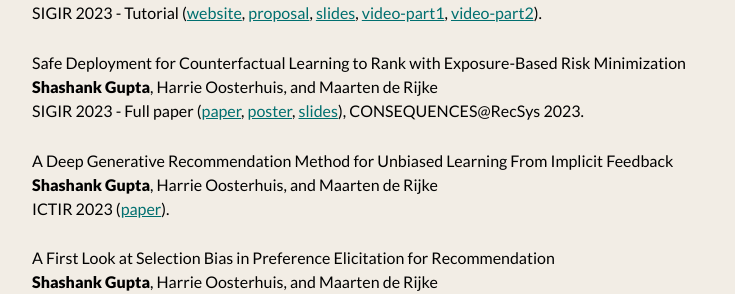
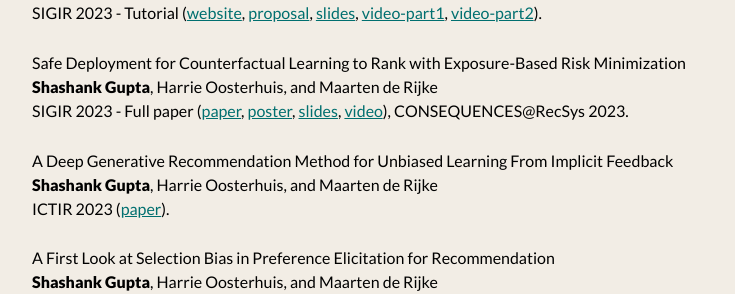
Before and after one commit to shashankg7/shashankg7.github.io, a Jekyll site: the page built from publications.md, in a window 1280 px wide and 900 px high. Shown: the part 458-752 px from the top of the window, without its empty margins (272-1007 px from the left). Built offline with Jekyll 4.4.1, drawn with Linux system fonts in a browser that asks for light colours; nearby versions of some CDN libraries.

Commit message:
Update publications.md

```diff
--- a/publications.md
+++ b/publications.md
@@ -24,7 +24,7 @@
 
 Safe Deployment for Counterfactual Learning to Rank with Exposure-Based Risk Minimization <br>
 <b>Shashank Gupta</b>, Harrie Oosterhuis, and Maarten de Rijke <br>
-SIGIR 2023 - Full paper ([paper](https://drive.google.com/file/d/1GL285QRF44r-G4la0OaIl6IZs73w5aop/view), [poster](https://drive.google.com/file/d/1xhzLB68AzyG-PZcTdxOkyRnIhiVAQhyw/view?usp=sharing), [slides](https://docs.google.com/presentation/d/e/2PACX-1vQ-IJ3hAGjFYJN2qy6HIw5nTOjBlCwfAd-NfR68oqjIl62BRoAsPcb2bVL7U4LvJhISR7fhxp2Squwx/pub?start=false&loop=false&delayms=60000)), CONSEQUENCES@RecSys 2023.
+SIGIR 2023 - Full paper ([paper](https://drive.google.com/file/d/1GL285QRF44r-G4la0OaIl6IZs73w5aop/view), [poster](https://drive.google.com/file/d/1xhzLB68AzyG-PZcTdxOkyRnIhiVAQhyw/view?usp=sharing), [slides](https://docs.google.com/presentation/d/e/2PACX-1vQ-IJ3hAGjFYJN2qy6HIw5nTOjBlCwfAd-NfR68oqjIl62BRoAsPcb2bVL7U4LvJhISR7fhxp2Squwx/pub?start=false&loop=false&delayms=60000), [video](https://www.youtube.com/watch?v=xlsmhOtwFUc)), CONSEQUENCES@RecSys 2023.
 
 A Deep Generative Recommendation Method for Unbiased Learning From Implicit Feedback <br>
 <b>Shashank Gupta</b>, Harrie Oosterhuis, and Maarten de Rijke <br>
```
